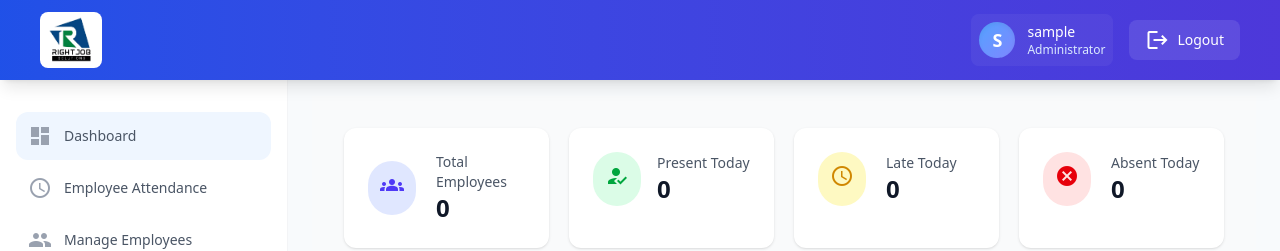
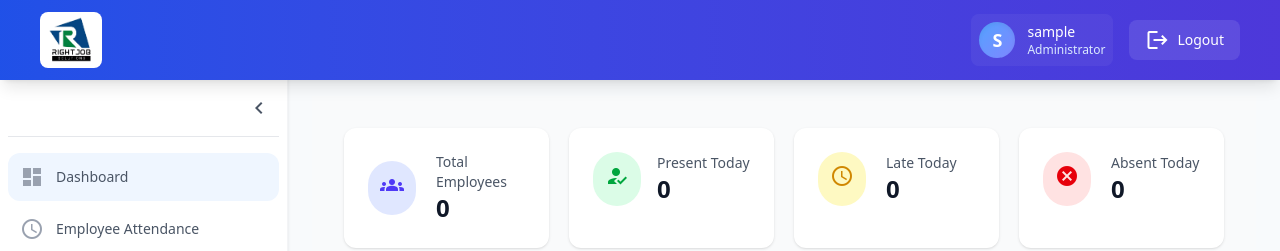
Before and after one commit to nocturnalDev11/payroll-system, a Vue app in the folder frontend/: page /admin/dashboard in a window 1280 px wide. Shown: the top 251 px of the page. Built offline with nearby package versions, Linux system fonts and the light colour scheme; no server answers; sample sign-in values are in the browser's storage.

Commit message:
Enhance AdminLayout and AdminLogin components with sidebar state management and password visibility toggle

```diff
--- a/frontend/src/layouts/AdminLayout.vue
+++ b/frontend/src/layouts/AdminLayout.vue
@@ -3,7 +3,7 @@ import { useRouter, useRoute } from 'vue-router';
 import Dropdown from '@/components/Dropdown.vue';
 import DropdownLink from '@/components/DropdownLink.vue';
 import { useAuthStore } from '@/stores/auth.store.js';
-import { ref, computed } from 'vue';
+import { ref, computed, onMounted } from 'vue';
 
 const authStore = useAuthStore();
 const router = useRouter();
@@ -20,7 +20,6 @@ const navigationLinks = ref([
     { path: '/admin/trash', name: 'Trash' },
 ]);
 
-// Computed properties
 const username = computed(() => authStore.admin?.username || 'Admin');
 const adminInitial = computed(() => username.value.charAt(0).toUpperCase());
 
@@ -37,26 +36,44 @@ const getLinkIcon = (name) => {
         'Salary Slips': 'receipt',
         'Manage Pay Heads': 'attach_money',
         'Leave Management': 'event_available',
-        'Trash': 'delete_sweep',
+        'Trash': 'delete_sweep'
     }[name] || 'widgets';
 };
 
-const isSidebarOpen = ref(false);
+// Initialize sidebar state from localStorage, only use screen size as fallback for first-time load
+const isSidebarMinimized = ref(() => {
+    const savedState = localStorage.getItem('sidebarMinimized');
+    if (savedState !== null) {
+        return savedState === 'true';
+    }
+    // First-time load: minimize on mobile, expand on desktop
+    return window.innerWidth < 640;
+});
 
 const toggleSidebar = () => {
-    isSidebarOpen.value = !isSidebarOpen.value;
+    isSidebarMinimized.value = !isSidebarMinimized.value;
+    localStorage.setItem('sidebarMinimized', isSidebarMinimized.value);
 };
+
+onMounted(() => {
+    // Ensure the state is synced with localStorage on mount
+    const savedState = localStorage.getItem('sidebarMinimized');
+    if (savedState !== null) {
+        isSidebarMinimized.value = savedState === 'true';
+    } else {
+        // First load: set initial state based on screen size and save it
+        isSidebarMinimized.value = window.innerWidth < 640;
+        localStorage.setItem('sidebarMinimized', isSidebarMinimized.value);
+    }
+});
 </script>
 
 <template>
-    <div class="min-h-screen flex flex-col bg-slate-50">
+    <div class="min-h-screen flex flex-col bg-slate-50 relative z-0">
         <header
-            class="sticky top-0 z-[1000] backdrop-blur-sm bg-gradient-to-r from-blue-700/95 to-indigo-700/95 text-white shadow-lg">
+            class="sticky top-0 z-30 backdrop-blur-sm bg-gradient-to-r from-blue-700/95 to-indigo-700/95 text-white shadow-lg">
             <div class="mx-auto px-2 sm:px-10 py-2 sm:py-3 flex justify-between items-center">
                 <div class="flex items-center gap-4">
-                    <button @click="toggleSidebar" class="md:hidden p-2 cursor-pointer hover:bg-white/20 flex items-center rounded-lg">
-                        <span class="material-icons">menu</span>
-                    </button>
                     <div class="bg-white rounded-lg p-1">
                         <img src="@/assets/pic1.png" alt="right-jobs-logo" class="h-10 sm:h-12 w-auto object-contain" />
                     </div>
@@ -93,43 +110,44 @@ const toggleSidebar = () => {
 
         <div class="flex flex-1 overflow-hidden">
             <aside :class="[
-                'fixed top-[4rem] left-0 h-[calc(100vh-4rem)] bg-white shadow-sm border-r border-gray-100 overflow-y-auto transition-all duration-300',
-                'xl:w-72 lg:w-72 md:w-72 w-0 xl:static lg:static md:static',
-                { 'w-64 z-50': isSidebarOpen }
+                'fixed top-0 left-0 h-full bg-white shadow-sm border-r border-gray-100 overflow-y-auto transition-all duration-300 z-20',
+                isSidebarMinimized ? 'w-16' : 'w-72'
             ]">
-                <nav class="py-8 px-2 md:px-4">
+                <nav class="pt-24 pb-4 px-2">
+                    <button @click="toggleSidebar" class="w-full flex justify-end px-2 mb-4 cursor-pointer" title="Toggle Sidebar">
+                        <span class="material-icons text-gray-600 hover:text-blue-700">
+                            {{ isSidebarMinimized ? 'chevron_right' : 'chevron_left' }}
+                        </span>
+                    </button>
+                    <div class="border-b border-gray-200 mb-4" :class="{ 'hidden': isSidebarMinimized }"></div>
                     <div class="space-y-1">
                         <router-link v-for="link in navigationLinks" :key="link.path" :to="link.path"
-                            @click="isSidebarOpen = false"
                             class="flex items-center px-3 py-3 rounded-xl text-gray-600 hover:bg-blue-50 hover:text-blue-700 transition-all group"
                             active-class="bg-blue-50 text-blue-700">
-                            <span class="material-icons text-xl md:text-lg text-gray-400 group-hover:text-blue-600">
+                            <span class="material-icons text-xl text-gray-400 group-hover:text-blue-600">
                                 {{ getLinkIcon(link.name) }}
                             </span>
-                            <span class="ml-3 text-sm font-medium md:block"
-                                :class="{ 'hidden': !isSidebarOpen }">
+                            <span class="ml-3 text-sm font-medium" :class="{ 'hidden': isSidebarMinimized }">
                                 {{ link.name }}
                             </span>
                         </router-link>
                     </div>
                     <div class="mt-6 pt-6 border-t border-gray-100">
-                        <router-link :to="{ name: 'ListHolidays' }" @click="isSidebarOpen = false"
+                        <router-link :to="{ name: 'ListHolidays' }"
                             class="flex items-center px-3 py-3 rounded-xl text-gray-600 hover:bg-blue-50 hover:text-blue-700 transition-all group"
                             active-class="bg-blue-50">
-                            <span
-                                class="material-icons text-xl md:text-lg text-gray-400 group-hover:text-blue-600">event</span>
-                            <span class="ml-3 text-sm font-medium md:block"
-                                :class="{ 'hidden': !isSidebarOpen }">Holiday
-                                Selection</span>
+                            <span class="material-icons text-xl text-gray-400 group-hover:text-blue-600">event</span>
+                            <span class="ml-3 text-sm font-medium" :class="{ 'hidden': isSidebarMinimized }">
+                                Holiday Selection
+                            </span>
                         </router-link>
                     </div>
                 </nav>
             </aside>
 
-            <div v-if="isSidebarOpen" @click="isSidebarOpen = false" class="md:hidden fixed inset-0 bg-black/50 z-40">
-            </div>
-
-            <main class="flex-1 overflow-auto bg-slate-50 px-6 py-4">
+            <main class="flex-1 overflow-auto bg-slate-50 px-6 py-4" :class="[
+                isSidebarMinimized ? 'ml-16' : 'ml-72'
+            ]">
                 <router-view v-slot="{ Component }">
                     <transition name="fade" mode="out-in">
                         <component :is="Component" />
--- a/frontend/src/views/admin/auth/AdminLogin.vue
+++ b/frontend/src/views/admin/auth/AdminLogin.vue
@@ -12,6 +12,7 @@ export default {
             loginError: false,
             errorMessage: '',
             isLoading: false,
+            showPassword: false,
         };
     },
     setup() {
@@ -40,12 +41,10 @@ export default {
                 );
                 console.log(response.data);
 
-                // Check if response contains a token (indicating success)
                 if (!response.data.token) {
                     throw new Error(response.data.message || 'Login failed');
                 }
 
-                // Extract token and admin data
                 const { token, id, username, email } = response.data;
                 const admin = { id, username, email, role: 'admin' };
                 this.authStore.setAdmin(admin);
@@ -62,8 +61,10 @@ export default {
             }
         },
         forgotPassword() {
-            // Placeholder for forgot password logic
             console.log('Forgot password clicked');
+        },
+        togglePasswordVisibility() {
+            this.showPassword = !this.showPassword;
         }
     },
 };
@@ -72,10 +73,8 @@ export default {
 <template>
     <div class="min-h-screen bg-gradient-to-br from-purple-50 to-indigo-100 flex items-center justify-center p-4">
         <div class="w-full max-w-md">
-            <!-- Admin Login Card with Fade-In Animation -->
             <div
                 class="bg-white/80 backdrop-blur-lg rounded-2xl shadow-xl p-8 space-y-6 transform transition-all duration-500 ease-out animate-fadeIn">
-                <!-- Admin Brand Area -->
                 <div class="text-center space-y-2">
                     <div
                         class="bg-indigo-600 w-16 h-16 rounded-full flex items-center justify-center mx-auto mb-4 animate-pulse-slow">
@@ -89,7 +88,6 @@ export default {
                     <p class="text-gray-500 text-sm">Secure administrative access</p>
                 </div>
 
-                <!-- Error Alert with Pulse Animation -->
                 <div v-if="loginError"
                     class="bg-red-50 text-red-700 p-4 rounded-lg flex items-center gap-2 animate-pulse-fast">
                     <svg xmlns="http://www.w3.org/2000/svg" class="h-5 w-5" viewBox="0 0 20 20" fill="currentColor">
@@ -100,7 +98,6 @@ export default {
                     <span class="text-sm">{{ errorMessage }}</span>
                 </div>
 
-                <!-- Login Form -->
                 <form @submit.prevent="login" class="space-y-4">
                     <div class="space-y-1">
                         <label for="username" class="text-sm font-medium text-gray-700">Admin Username</label>
@@ -129,9 +126,25 @@ export default {
                                         d="M12 15v2m-6 4h12a2 2 0 002-2v-6a2 2 0 00-2-2H6a2 2 0 00-2 2v6a2 2 0 002 2zm10-10V7a4 4 0 00-8 0v4h8z" />
                                 </svg>
                             </div>
-                            <input v-model="password" type="password" id="password" name="password" :class="['block w-full pl-10 pr-3 py-2.5 border border-gray-300 rounded-lg focus:ring-0 focus:border-gray-300 outline-none backdrop-blur-sm transition-all duration-300 ease-in-out hover:border-indigo-300',
-                                loginError ? 'border-red-300' : 'border-gray-300']" placeholder="Enter your password"
+                            <input v-model="password" :type="showPassword ? 'text' : 'password'" id="password"
+                                name="password" :class="['block w-full pl-10 pr-10 py-2.5 border border-gray-300 rounded-lg focus:ring-0 focus:border-gray-300 outline-none backdrop-blur-sm transition-all duration-300 ease-in-out hover:border-indigo-300',
+                                    loginError ? 'border-red-300' : 'border-gray-300']" placeholder="Enter your password"
                                 required />
+                            <button type="button" @click="togglePasswordVisibility"
+                                class="absolute inset-y-0 right-0 pr-3 flex items-center text-gray-500 hover:text-gray-700">
+                                <svg v-if="!showPassword" xmlns="http://www.w3.org/2000/svg" class="h-5 w-5" fill="none"
+                                    viewBox="0 0 24 24" stroke="currentColor">
+                                    <path stroke-linecap="round" stroke-linejoin="round" stroke-width="2"
+                                        d="M15 12a3 3 0 11-6 0 3 3 0 016 0z" />
+                                    <path stroke-linecap="round" stroke-linejoin="round" stroke-width="2"
+                                        d="M2.458 12C3.732 7.943 7.523 5 12 5c4.478 0 8.268 2.943 9.542 7-1.274 4.057-5.064 7-9.542 7-4.477 0-8.268-2.943-9.542-7z" />
+                                </svg>
+                                <svg v-else xmlns="http://www.w3.org/2000/svg" class="h-5 w-5" fill="none"
+                                    viewBox="0 0 24 24" stroke="currentColor">
+                                    <path stroke-linecap="round" stroke-linejoin="round" stroke-width="2"
+                                        d="M13.875 18.825A10.05 10.05 0 0112 19c-4.478 0-8.268-2.943-9.543-7a9.97 9.97 0 011.563-3.029m5.858.908a3 3 0 114.243 4.243M9.878 9.878l4.242 4.242M9.88 9.88l-3.29-3.29m7.532 7.532l3.29 3.29M3 3l3.59 3.59m0 0A9.953 9.953 0 0112 5c4.478 0 8.268 2.943 9.543 7a10.025 10.025 0 01-4.132 5.411m0 0L21 21" />
+                                </svg>
+                            </button>
                         </div>
                     </div>
 
```
